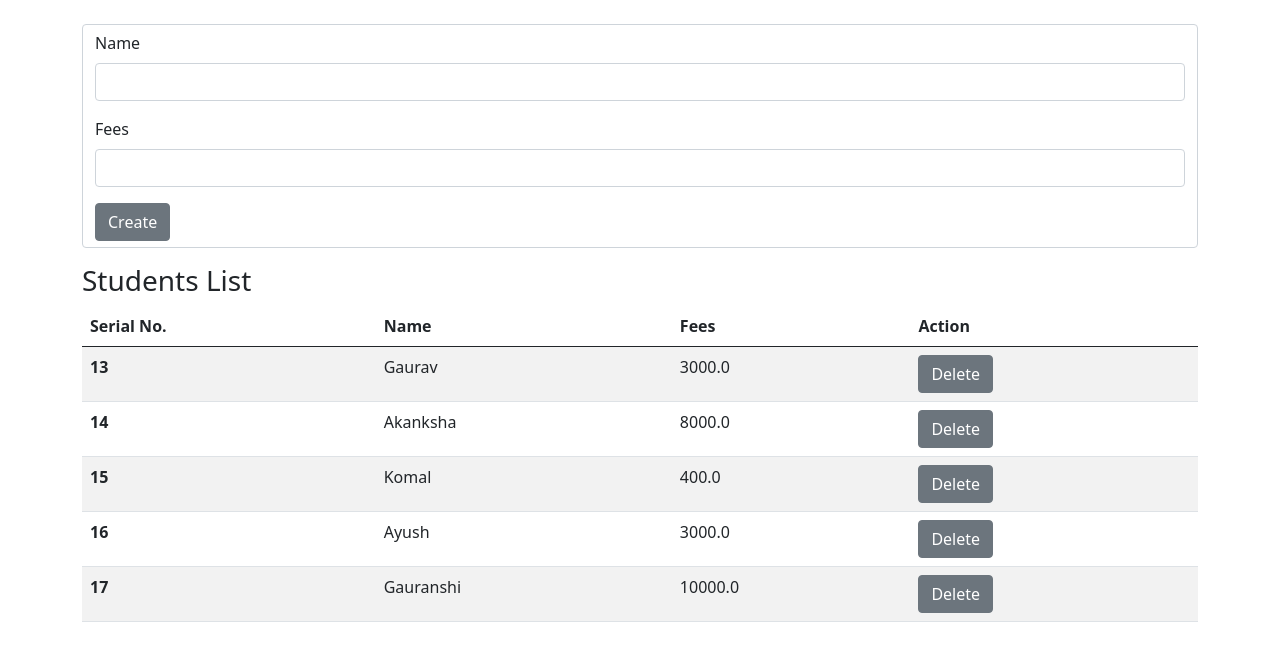
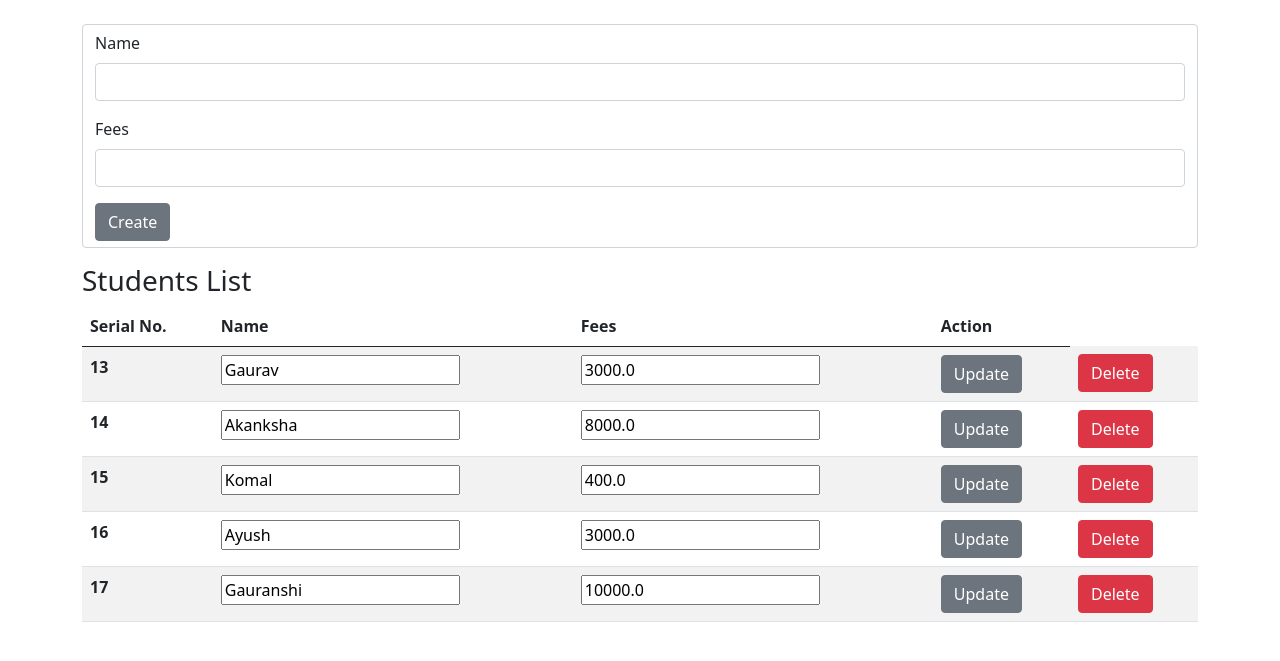
Before and after one commit to Gauravkulshrestha/django_crud_app, a Django app: page / in a window 1280 px wide. Shown: the top 661 px of the page. Run offline with Django 4.2, Linux system fonts and the light colour scheme; data comes from the database, SQL or seed files in the repository; both versions use the stored data as it was after the commit.

Commit message:
CRUD App complete

```diff
--- a/django_crud_app/student/crud/models.py
+++ b/django_crud_app/student/crud/models.py
@@ -1,4 +1,3 @@
-from statistics import mode
 from django.db import models
 
 # Create your models here.
--- a/django_crud_app/student/crud/urls.py
+++ b/django_crud_app/student/crud/urls.py
@@ -5,4 +5,5 @@ urlpatterns = [
     path('', views.home, name="home"),
     path('deletestudent/<int:id>', views.deletestudent, name="deletestudent"),
     path('createstudent/', views.createstudent, name="createstudent"),
+    path('updatestudent/<int:id>', views.updatestudent, name="updatestudent"),
 ]
--- a/django_crud_app/student/crud/views.py
+++ b/django_crud_app/student/crud/views.py
@@ -1,9 +1,5 @@
-import re
-from tkinter import N
-from django.http import HttpResponse
 from django.shortcuts import redirect, render
 from .models import Student
-# Create your views here.
 
 def home(request):
     students = Student.objects.all()
@@ -11,16 +7,25 @@ def home(request):
 
     return render(request, "home.html", context)
 
-def deletestudent(id):
-    student = Student.objects.get(id=id)
-    student.delete()
+def deletestudent(request, id):
+    if request.method == "POST":
+        student = Student.objects.get(id=id)
+        student.delete()
     return redirect("home")
 
 def createstudent(request):
     if request.method == "POST":
         name = request.POST.get("name")
         fee = request.POST.get("fee")
+        Student.objects.create(name=name,fee=fee)
+    return redirect("home")
 
-        student = Student(name=name,fee=fee)
+def updatestudent(request,id):
+    if request.method == "POST":
+        student = Student.objects.get(id=id)
+        name = request.POST.get("name")
+        fee = request.POST.get("fee")
+        student.name = name
+        student.fee = fee
         student.save()
     return redirect("home")
--- a/django_crud_app/student/templates/home.html
+++ b/django_crud_app/student/templates/home.html
@@ -12,11 +12,11 @@ Home Page
     {%csrf_token%}
     <div class="mb-3">
       <label for="Name" class="form-label">Name</label>
-      <input type="text" class="form-control" id="name" name="name" aria-describedby="name">
+      <input type="text" class="form-control" id="name" name="name" aria-describedby="name" required>
     </div>
     <div class="mb-3">
       <label for="fee" class="form-label">Fees</label>
-      <input type="number" name="fee" class="form-control" id="fee">
+      <input type="number" name="fee" class="form-control" id="fee" required>
     </div>
     <button class="btn btn-secondary">Create</button>
   </form>
@@ -38,17 +38,22 @@ Home Page
             {% for student in students %}
             <tr>
                 <th scope="row">{{student.id}}</th>
-                <td>{{student.name}}</td>
-                <td>{{student.fee}}</td>
                 <td>
-                    <form action="{% url 'deletestudent' student.id %}" method="post">
-                        {% csrf_token %}
-                        <button type="submit" class="btn btn-secondary">Delete</button>
-                    </form>
-
+                  <form action="{% url 'updatestudent' student.id %}" method="post">
+                    {% csrf_token %}
+                  <input type="text" value="{{student.name}}" name="name" id="name"> </td>
+                <td> <input type="text" value="{{student.fee}}" name="fee" id="fee"></td>
+                <td>
+                    <button type="submit" class="btn btn-secondary">Update</button>
+                </form>
                 </td>
+                <td>
+                  <form action="{% url 'deletestudent' student.id %}" method="post">
+                    {% csrf_token %}
+                    <button type="submit" class="btn btn-danger">Delete</button>
+                </form>
+              </td>
               </tr>
-
             {% endfor %}
         </tbody>
       </table>
```
Also changed, not shown: django_crud_app/student/db.sqlite3.
